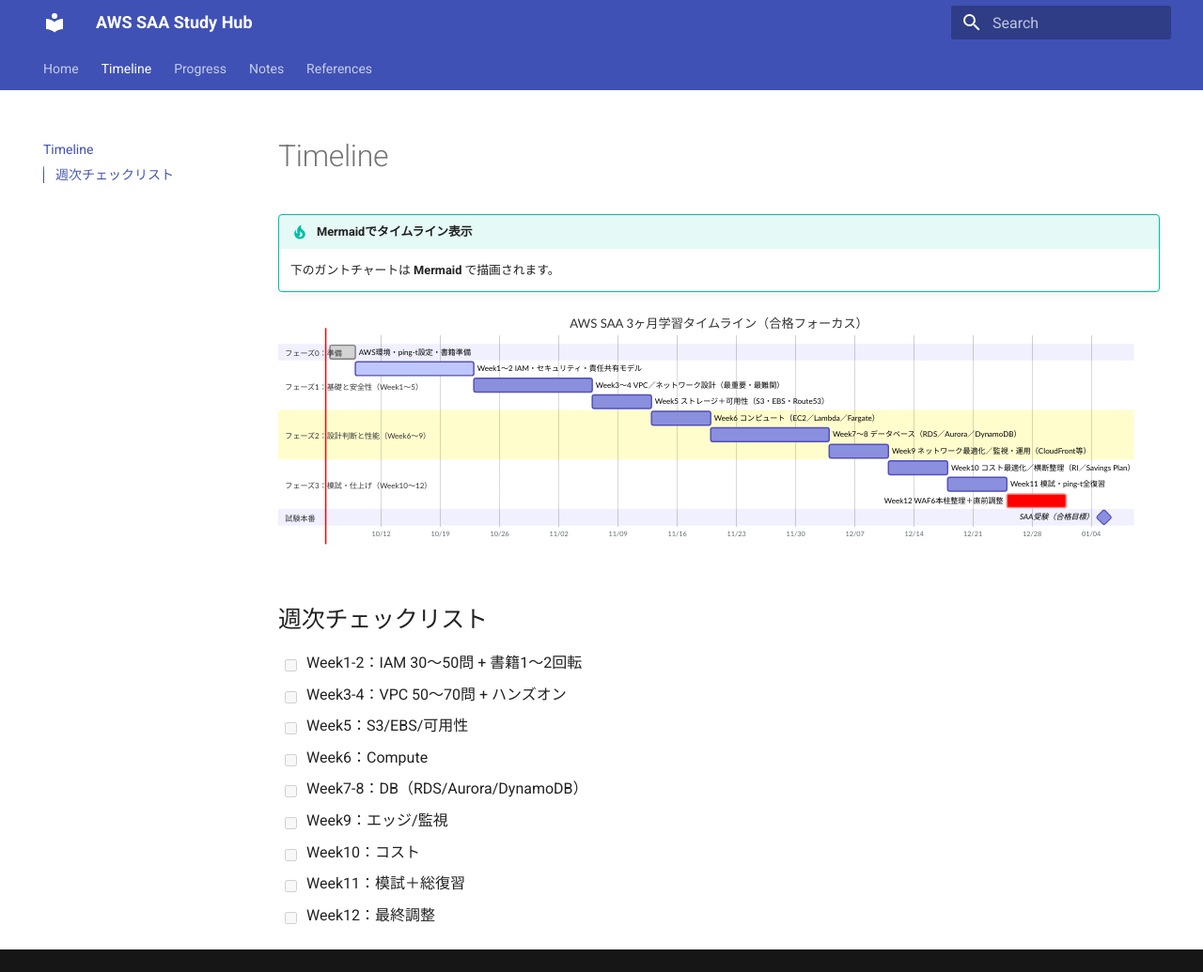
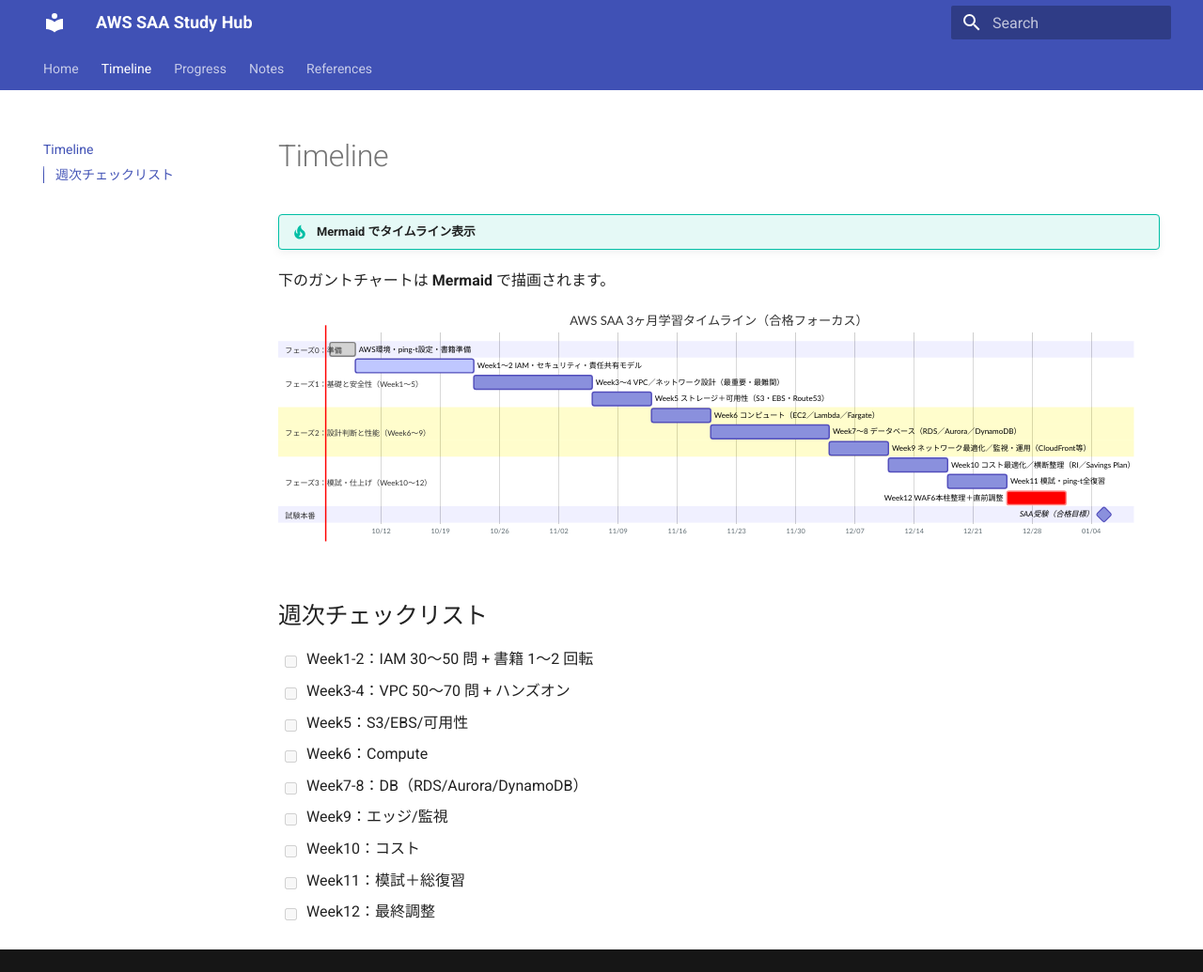
Before and after one commit to Sunny9-nao/aws-saa-ghpages-kit, an MkDocs documentation site: the page built from docs/timeline.md, in a window 1280 px wide and 1035 px high. Shown: the whole window at 94% size. Built offline with MkDocs 1.6.1 and Material for MkDocs 9.7.7, drawn with Linux system fonts in a browser that asks for light colours.

````diff
--- a/docs/timeline.md
+++ b/docs/timeline.md
@@ -1,8 +1,7 @@
-
 # Timeline
 
-!!! tip "Mermaidでタイムライン表示"
-    下のガントチャートは **Mermaid** で描画されます。
+!!! tip "Mermaid でタイムライン表示"
+下のガントチャートは **Mermaid** で描画されます。
 
 ```mermaid
 gantt
@@ -33,8 +32,9 @@ gantt
 ```
 
 ## 週次チェックリスト
-- [ ] Week1-2：IAM 30〜50問 + 書籍1〜2回転
-- [ ] Week3-4：VPC 50〜70問 + ハンズオン
+
+- [ ] Week1-2：IAM 30〜50 問 + 書籍 1〜2 回転
+- [ ] Week3-4：VPC 50〜70 問 + ハンズオン
 - [ ] Week5：S3/EBS/可用性
 - [ ] Week6：Compute
 - [ ] Week7-8：DB（RDS/Aurora/DynamoDB）
````
